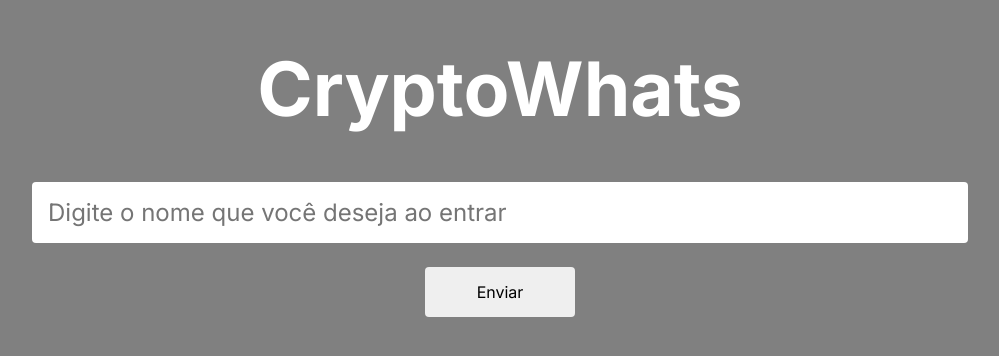
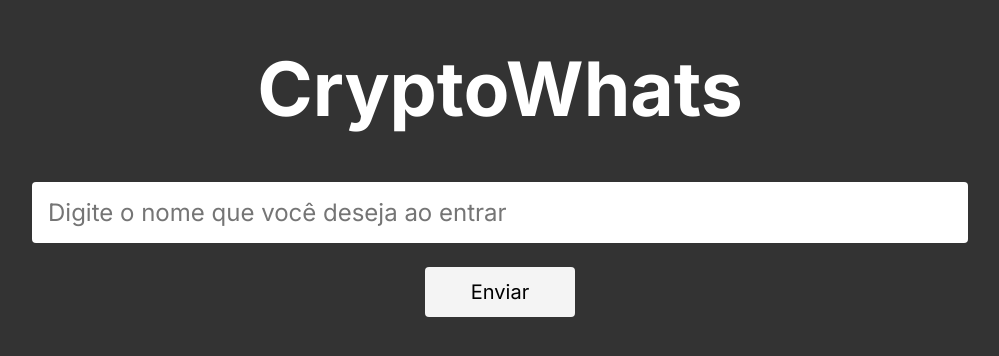
Before and after one commit to paivajonathan/criptografia-js, a React (Vite) app in the folder websocket/client/: page / in a window 1280 px wide. Shown: the part 220-576 px from the top of the page, without its empty margins (140-1139 px from the left). Built offline with nearby package versions, Linux system fonts and the light colour scheme.

Commit message:
feat(front): update background color

```diff
--- a/websocket/client/src/index.css
+++ b/websocket/client/src/index.css
@@ -1,8 +1,8 @@
 @import url("https://fonts.googleapis.com/css2?family=Inter:wght@100..900&display=swap");
 
 :root {
-  --primary-color: gray;
-  --secondary-color: lightgray;
+  --primary-color: #333;
+  --secondary-color: #F4F4F4;
   --title-size: 75px;
   --title-color: white;
 }
--- a/websocket/client/src/pages/chat/Chat.module.css
+++ b/websocket/client/src/pages/chat/Chat.module.css
@@ -24,7 +24,7 @@
   position: relative;
   height: 500px;
   width: 100%;
-  background-color: rgb(122, 121, 121);
+  background-color: #444;
   display: flex;
   flex-direction: column;
   gap: 1rem;
@@ -38,7 +38,6 @@
   position: sticky;
   width: max-content;
   margin-left: auto;
-  /* right: 10px; */
   top: 1px;
 }
 
--- a/websocket/client/src/pages/main/Main.module.css
+++ b/websocket/client/src/pages/main/Main.module.css
@@ -38,15 +38,15 @@
 .submitButton {
   width: 150px;
   height: 50px;
+  background-color: var(--secondary-color);
   border: none;
   border-radius: .25rem;
-  font-size: 1rem;
+  font-size: 1.25rem;
   transition: transform ease-in-out 100ms, background-color ease-in-out 100ms;
 }
 
 .submitButton:hover {
   cursor: pointer;
-  background-color: var(--secondary-color);
   transform: scale(1.05);
 }
 
```
